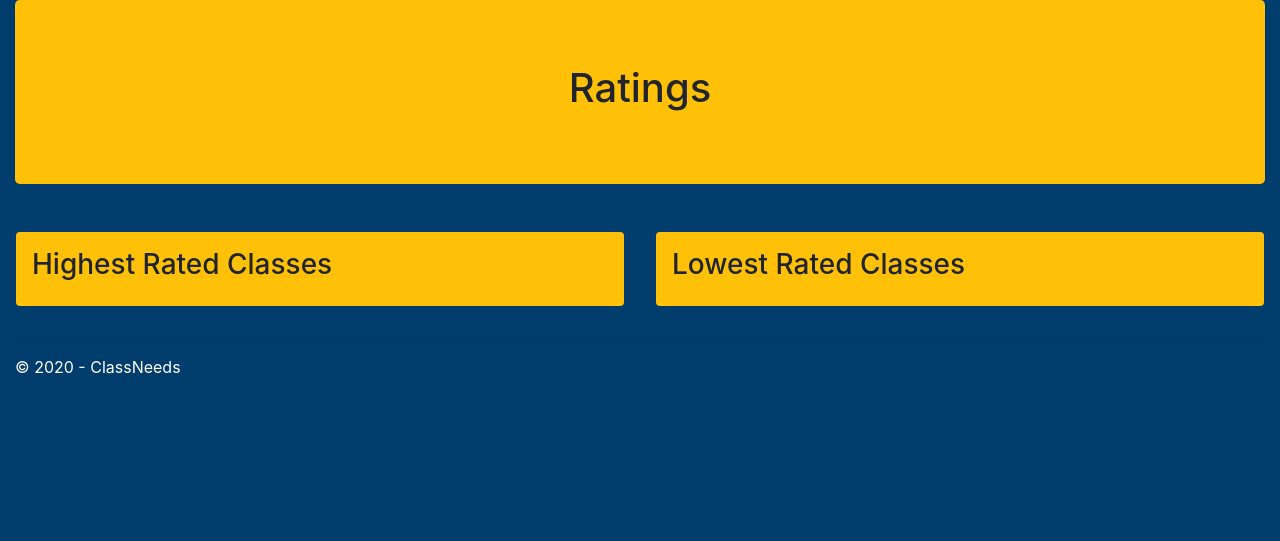
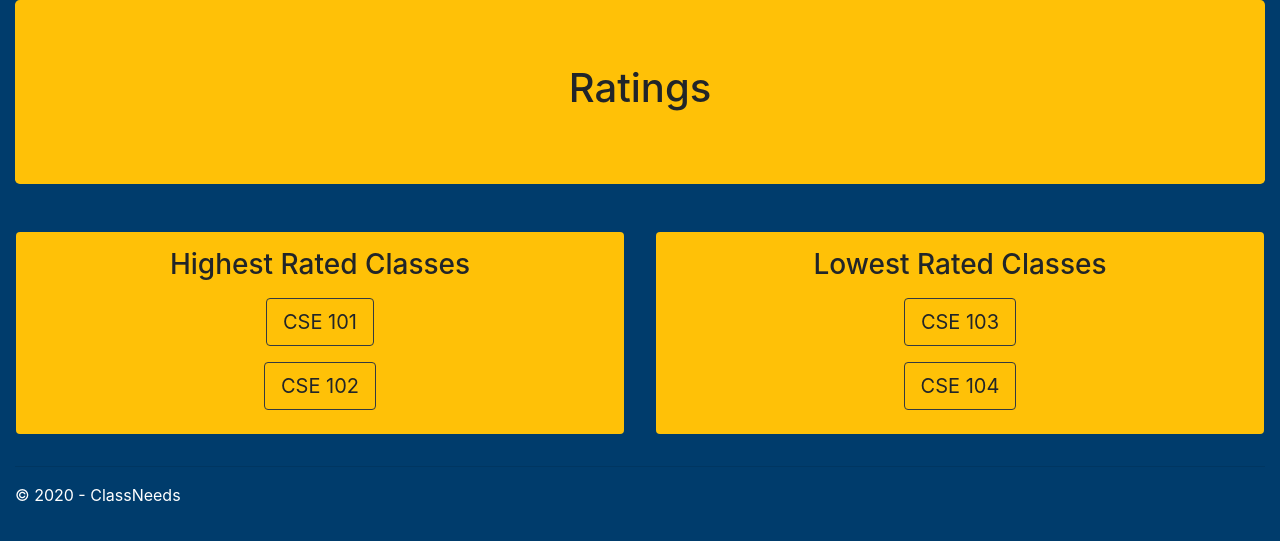
Before and after one commit to Error808/ClassNeeds, a Flask app: page /Ratings in a window 1280 px wide. Shown: the part 56-597 px from the top of the page. Run offline with Flask 2, Linux system fonts and the light colour scheme; some libraries are stand-ins or nearby versions.

Commit message:
Ratings pg format changes

```diff
--- a/ClassNeeds/__init__.py
+++ b/ClassNeeds/__init__.py
@@ -231,10 +231,19 @@ def Classes():
 @app.route('/Ratings')
 def Ratings():
     """Renders the Ratings page."""
+    # TODO: replace this with querying the database for every class
+    classes = ["CSE 101", "CSE 102", "CSE 103", "CSE 104"]
+    # TODO: replace this with actuallying finding out the lowest rated and highest rated classes
+    mid = (int)(len(classes)/2)
+    highest_rated_classes = classes[0:mid]
+    lowest_rated_classes = classes[mid:]
+
+    # currently assumes strings are being passed in for classes
     return render_template(
         'ratings.html',
         title='Ratings',
-        #message='ratings of the classes should show here',
+        highest_rated_classes=highest_rated_classes,
+        lowest_rated_classes=lowest_rated_classes,
         year=datetime.now().year
     )
 
--- a/ClassNeeds/templates/ratings.html
+++ b/ClassNeeds/templates/ratings.html
@@ -6,14 +6,31 @@
     <h1>Ratings</h1>
 </div>
 
-<div class="row">
+<div class="row text-center">
 
     <div class="col-md bg-warning rounded m-3 p-3">
         <h3>Highest Rated Classes</h3>
+
+        <form action= "/Classes" method="post">
+            {% for item in highest_rated_classes %}
+                <div class="justify-content-center">
+                    <button type="submit" name="classChoose" value="{{ item }}" class="btn btn-warning btn-lg border border-dark rounded m-2"> {{ item }} </button>
+                </div>
+            {% endfor %}
+        </form>
+
     </div>
 
     <div class="col-md bg-warning rounded m-3 p-3">
         <h3>Lowest Rated Classes</h3>
+
+        <form action= "/Classes" method="post">
+            {% for item in lowest_rated_classes %}
+                <div class="justify-content-center">
+                    <button type="submit" name="classChoose" value="{{ item }}" class="btn btn-warning btn-lg border border-dark rounded m-2"> {{ item }} </button>
+                </div>
+            {% endfor %}
+        </form>
     </div>
 
 </div>
```
